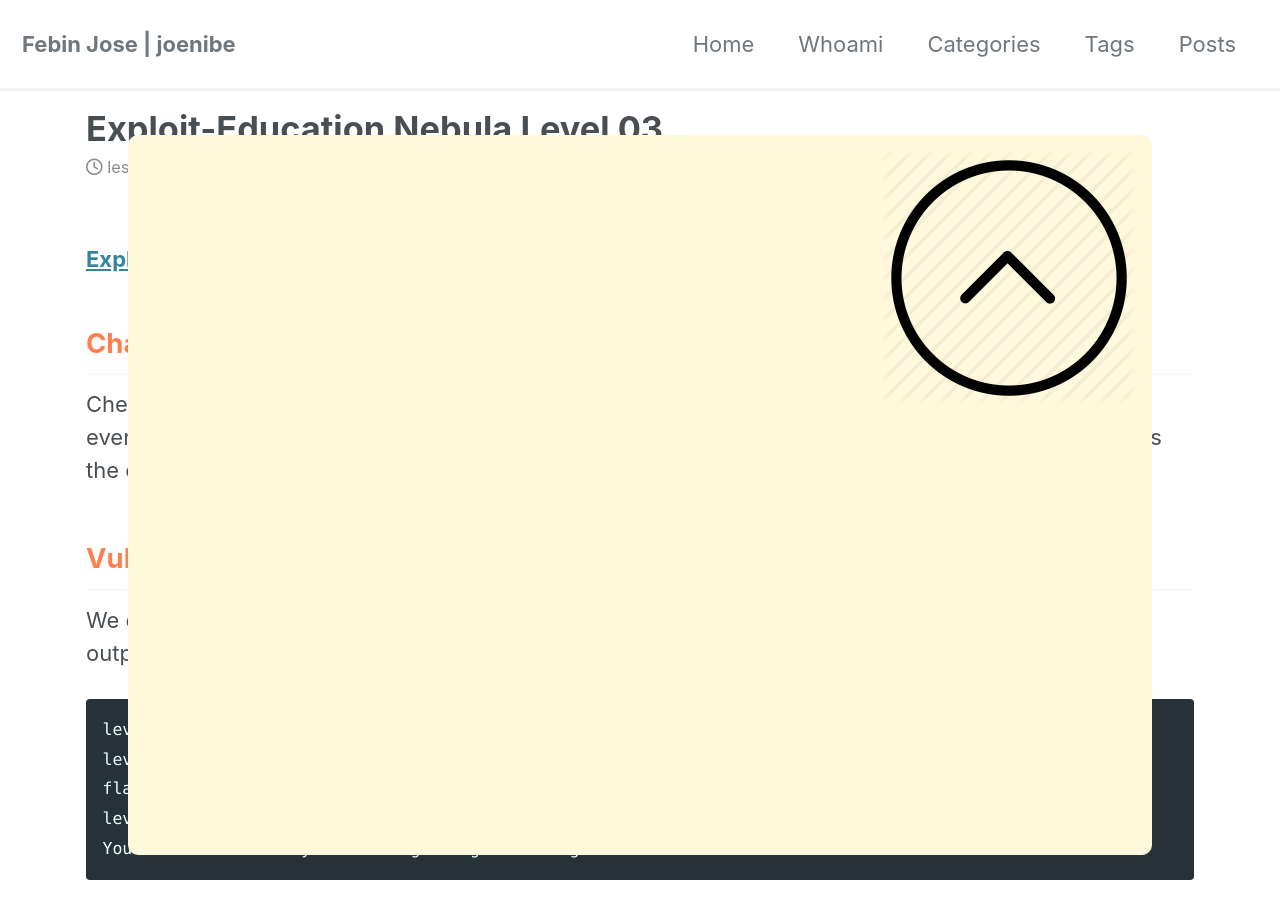
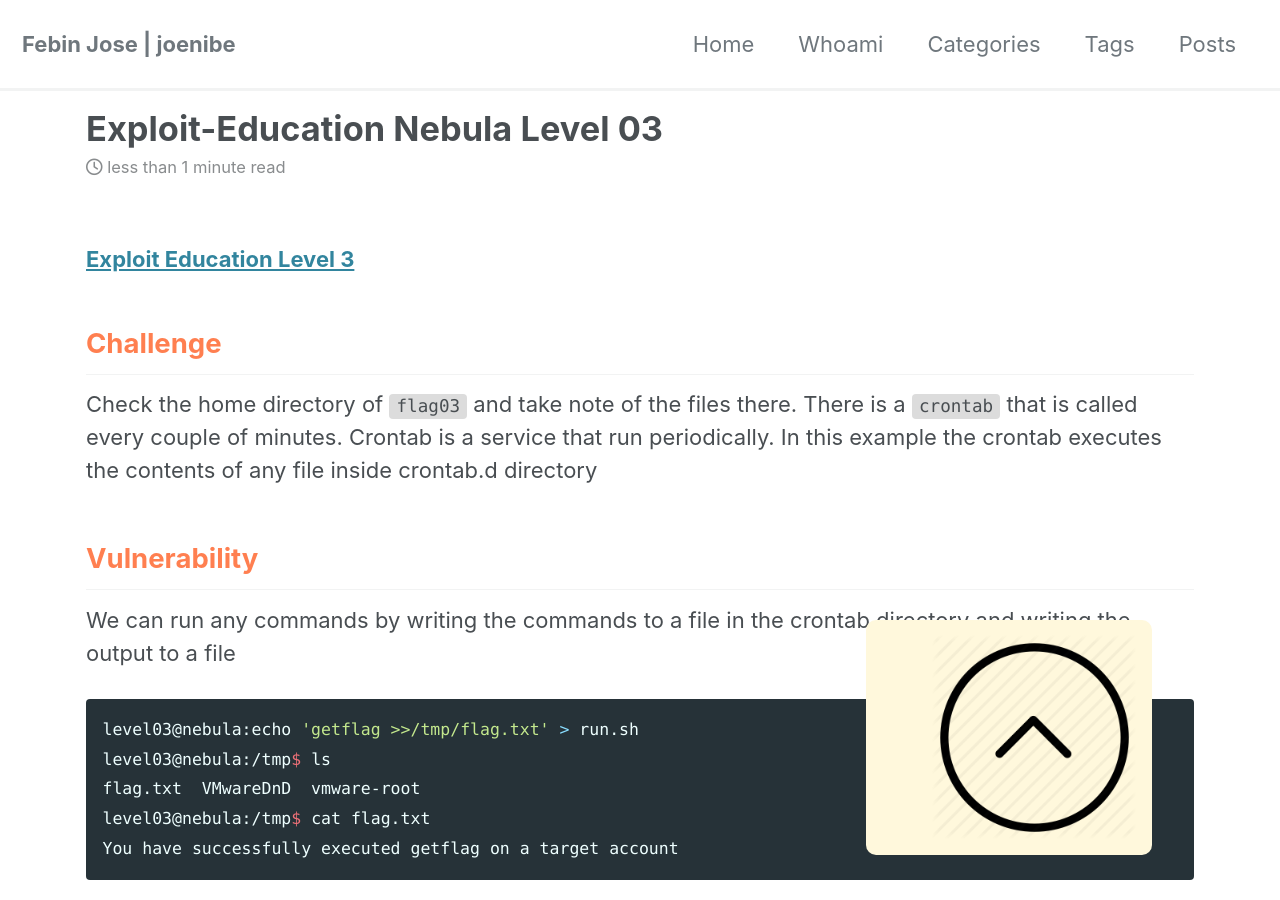
Before and after one commit to JoeNibe/JoeNibe.github.io, a Jekyll site: the page built from _posts/nebula/2019-08-13-level03.md, in a window 1280 px wide and 900 px high. Built offline with Jekyll 4.4.1, drawn with Linux system fonts in a browser that asks for light colours; cached includes are drawn as plain includes; nearby versions of some CDN libraries.

Commit message:
Update single_c.html

```diff
--- a/_layouts/single_c.html
+++ b/_layouts/single_c.html
@@ -45,7 +45,7 @@
         {{ content }}
         {% if page.link %}<div><a href="{{ page.link }}" class="btn btn--primary">{{ site.data.ui-text[site.locale].ext_link_label | default: "Direct Link" }}</a></div>{% endif %}
           <!--<h2><a href="#top" class="back-to-top">{{ site.data.ui-text[site.locale].back_to_top | default: 'Top' }} &uarr;</a></h2> -->
-          <h2><a href="#top" style="width: 80%; height: 80%" class="back-to-top"><img src="{{ site.url }}{{ site.baseurl }}/assets/images/top.png"</a></a></h2>
+          <h2><a href="#top" class="back-to-top"><img style="width: 80%; height: 80%" src="{{ site.url }}{{ site.baseurl }}/assets/images/top.png"></a></a></h2>
       </section>
 
       <footer class="page__meta">
```
